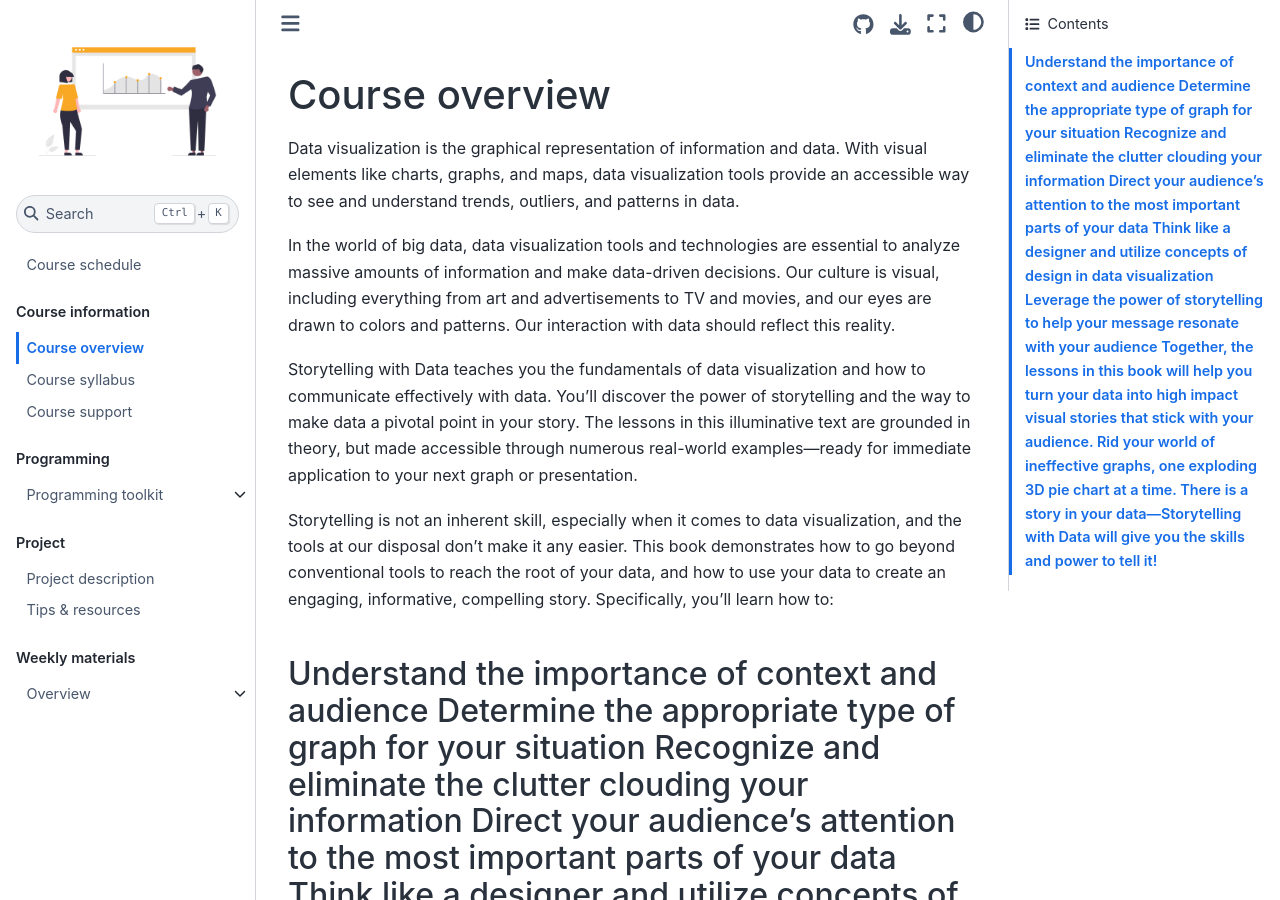
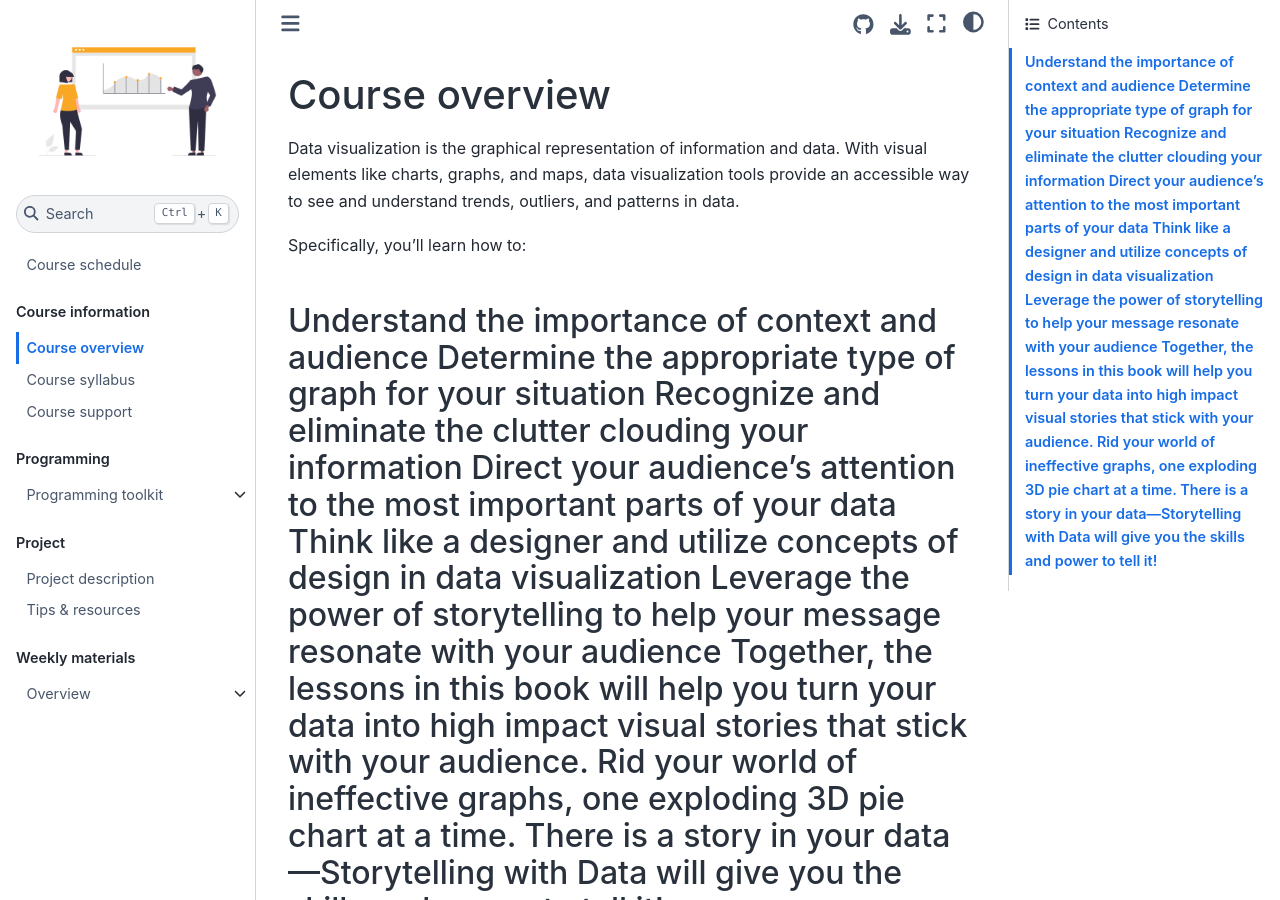
Before and after one commit to dst-ws22/website, a Jupyter Book: the page built from docs/course-overview.md, in a window 1280 px wide and 900 px high. Built offline with Jupyter Book 1.0.4 settings and Sphinx 7.4.7 and the Sphinx Book theme 1.1.4, drawn with Linux system fonts in a browser that asks for light colours; comment, search, counter and statistics services are not loaded.

Commit message:
Update course-overview.md

```diff
--- a/docs/course-overview.md
+++ b/docs/course-overview.md
@@ -2,11 +2,7 @@
 
 Data visualization is the graphical representation of information and data. With visual elements like charts, graphs, and maps, data visualization tools provide an accessible way to see and understand trends, outliers, and patterns in data.
 
-In the world of big data, data visualization tools and technologies are essential to analyze massive amounts of information and make data-driven decisions. Our culture is visual, including everything from art and advertisements to TV and movies, and our eyes are drawn to colors and patterns. Our interaction with data should reflect this reality.
-
-Storytelling with Data teaches you the fundamentals of data visualization and how to communicate effectively with data. You'll discover the power of storytelling and the way to make data a pivotal point in your story. The lessons in this illuminative text are grounded in theory, but made accessible through numerous real-world examples—ready for immediate application to your next graph or presentation.
-
-Storytelling is not an inherent skill, especially when it comes to data visualization, and the tools at our disposal don't make it any easier. This book demonstrates how to go beyond conventional tools to reach the root of your data, and how to use your data to create an engaging, informative, compelling story. Specifically, you'll learn how to:
+ Specifically, you'll learn how to:
 
 Understand the importance of context and audience
 Determine the appropriate type of graph for your situation
```
